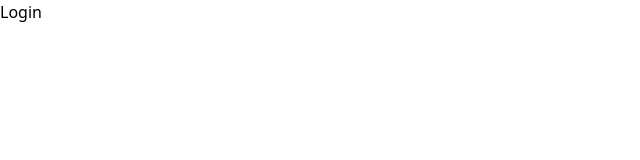
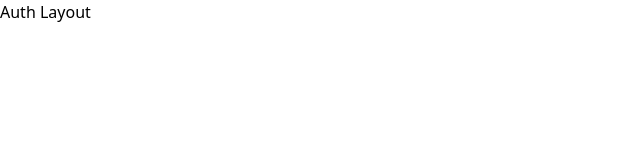
Before and after one commit to kazi-md-rakibul/dragon-news, a React (Vite) app: page /auth in a window 1280 px wide. Shown: the top 160 px of the page, without its empty margins (0-640 px from the left). Built offline with nearby package versions, Linux system fonts and the light colour scheme.

Commit message:
added auth routes

```diff
--- a/src/components/Navbar.jsx
+++ b/src/components/Navbar.jsx
@@ -14,7 +14,7 @@ const Navbar = () => {
       <div className='login'>
         <div className='flex gap-3 items-center'>
           <img src={userIcon} alt="" />
-          <button className='btn btn-neutral'>Login</button>
+          <Link to="/auth/login" className='btn btn-neutral'>Login</Link>
         </div>
       </div>
     </div>
--- /dev/null
+++ b/src/layouts/AuthLayout.jsx
@@ -0,0 +1,13 @@
+import React from 'react';
+import { Outlet } from 'react-router-dom';
+
+const AuthLayout = () => {
+  return (
+    <div>
+      <h1>Auth Layout</h1>
+      <Outlet></Outlet>
+    </div>
+  );
+};
+
+export default AuthLayout;
```
Also changed, not shown: src/routes/router.jsx (+12 -1 lines).
